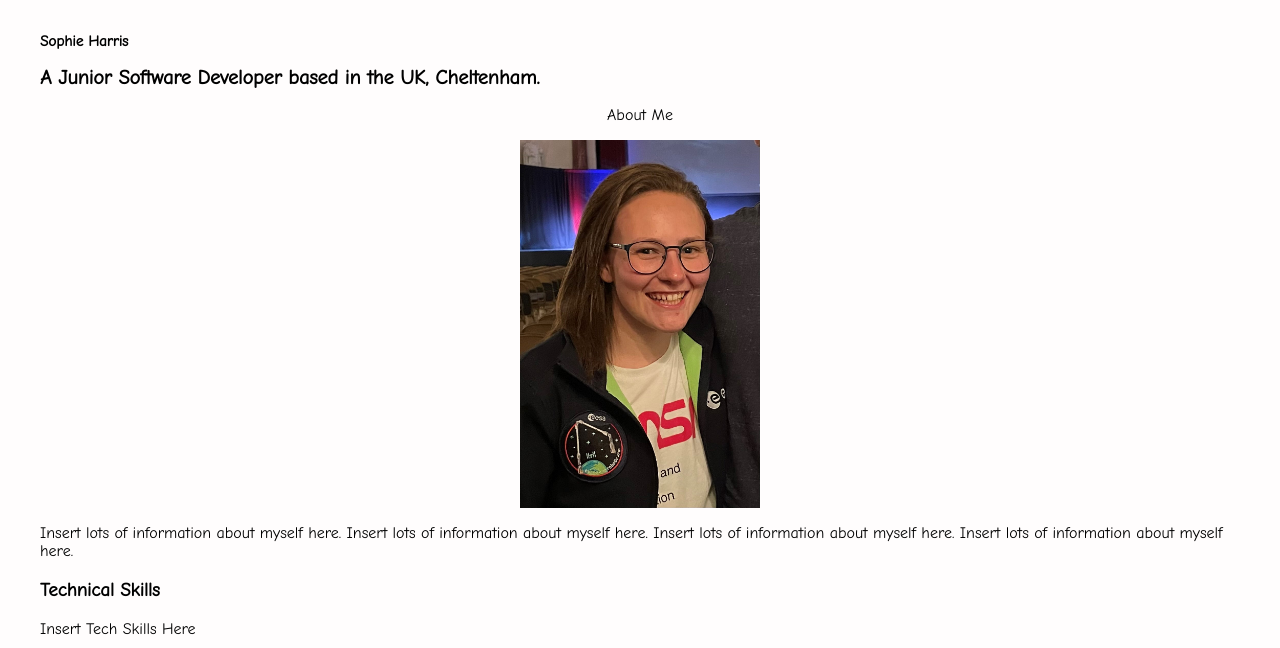
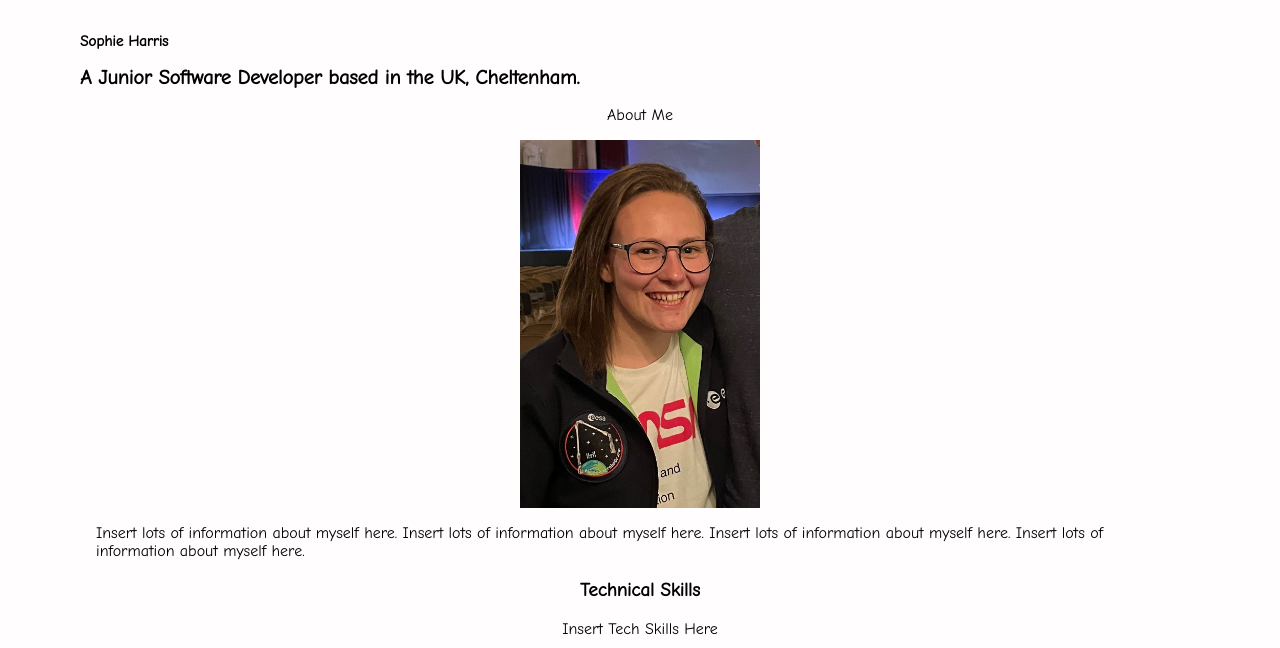
Before and after one commit to sophharris1998/project, a plain HTML site: page index.html in a window 1280 px wide. Shown: the top 648 px of the page. Drawn offline with Linux system fonts and the light colour scheme.

Commit message:
working again, updated techSkills SCSS

```diff
--- a/_techSkills.scss
+++ b/_techSkills.scss
@@ -1,12 +1,11 @@
 @use "variables" as *;
 
 .techSkills {
-    .portfolio__main__techSkills__headingQuaternary {
+    .web__headingQuaternary {
+        text-align: center;
+    }
+
+    .web__techSkills {
         text-align: center;
     }
 }
-
-#headingQuaternary {
-    text-align: center;
-    color: aqua;
-}
--- a/index.html
+++ b/index.html
@@ -42,8 +42,8 @@
             myself here. Insert lots of information about myself here.
           </p>
         </div>
-        <div class="portfolio__main__techSkills">
-          <h3 id="headingQuaternary">Technical Skills</h3>
+        <div class="techSkills">
+          <h3 class="web__headingQuaternary">Technical Skills</h3>
           <p class="web__techSkills">Insert Tech Skills Here</p>
           <div class="logos">
             <i class="fa-brands fa-html5"></i>
--- a/styles.scss
+++ b/styles.scss
@@ -1,14 +1,14 @@
 @use "variables" as *;
 @use "nav" as *;
 @use "header";
-@use "aboutMe";
-@use "./techSkills";
+@use "aboutMeFull";
+@use "techSkills";
 
 * {
     background-color: rgba(255, 253, 253, 0.959);
      font-family: $lettering;
-    margin-left: 2rem;
-    margin-right: 2rem;
+    margin-left: 1rem;
+    margin-right: 1rem;
 }
 
 // moving onto web screen
```
Also changed, not shown: styles.css, 1 other file.
